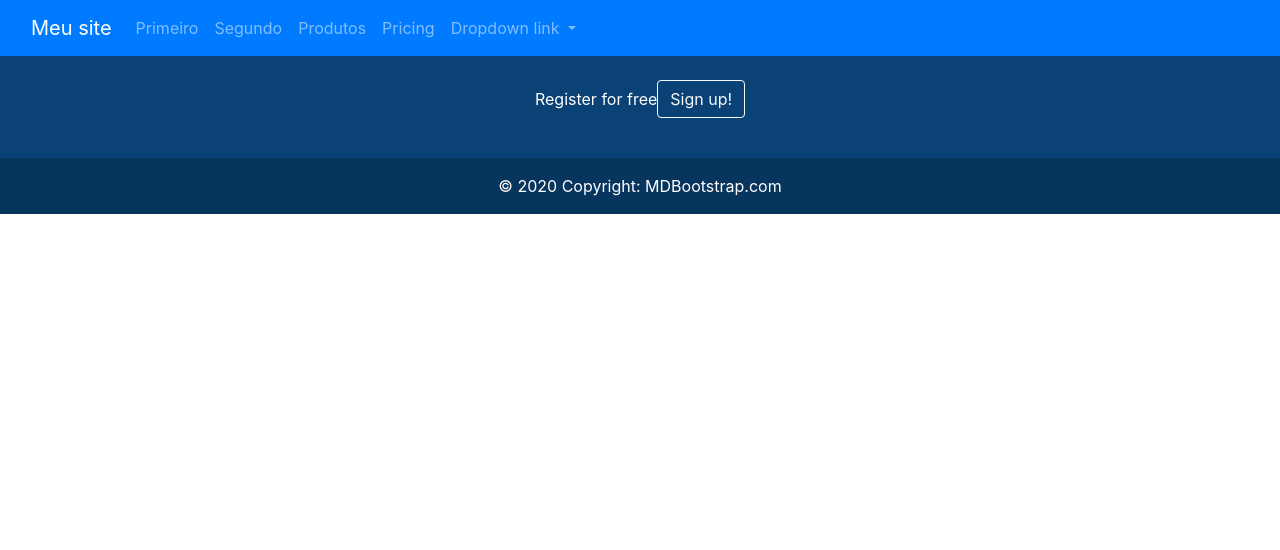
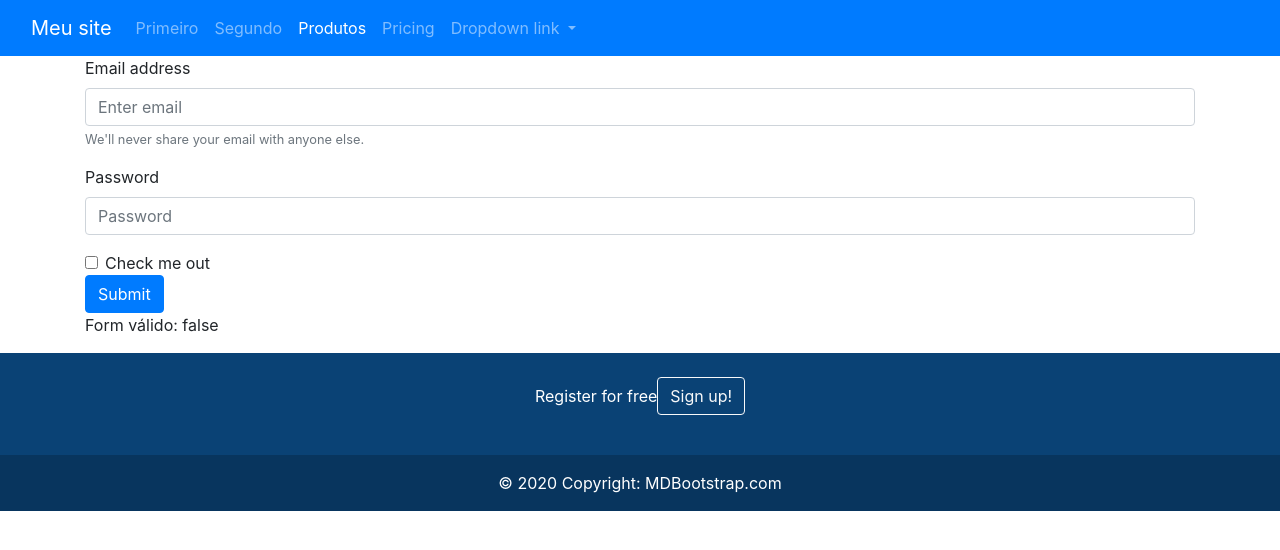
Before and after one commit to erickmind/Curso-Spring-Boot, an Angular app in the folder front/: page /produtos/1 in a window 1280 px wide. Before the commit this address led to /. Shown: the top 550 px of the page. Built offline with nearby package versions, Linux system fonts and the light colour scheme; no server answers.

Commit message:
outros tipos de route e forms

```diff
--- a/front/src/app/app-routing.module.ts
+++ b/front/src/app/app-routing.module.ts
@@ -10,7 +10,6 @@ const routes: Routes = [
   { path: 'home' , component : HomeComponent},
   { path: 'primeiro' , component : PrimeiroComponent},
   { path: 'segundo',  component: SegundoComponent},
-  { path: 'produtos' , component : ProdutosListComponent }
 ];
 
 @NgModule({
--- /dev/null
+++ b/front/src/app/produtos/produto-form/produto-form.component.html
@@ -0,0 +1,23 @@
+<form [formGroup]="formulario" (submit)="onSubmit()">
+    <div class="form-group">
+      <label>Email address</label>
+      <input type="email" class="form-control"
+        formControlName="emailControl"
+        id="exampleInputEmail1"
+        aria-describedby="emailHelp"
+        placeholder="Enter email">
+      <small id="emailHelp" class="form-text text-muted">We'll never share your email with anyone else.</small>
+    </div>
+    <div class="form-group">
+      <label for="exampleInputPassword1">Password</label>
+      <input type="password" class="form-control" id="exampleInputPassword1" placeholder="Password">
+    </div>
+    <div class="form-check">
+      <input type="checkbox" class="form-check-input" id="exampleCheck1">
+      <label class="form-check-label" for="exampleCheck1">Check me out</label>
+    </div>
+    <button type="submit" class="btn btn-primary">Submit</button>
+</form>
+<p>
+Form válido: {{ formulario.valid }}
+</p>
--- /dev/null
+++ b/front/src/app/produtos/produto-form/produto-form.component.ts
@@ -0,0 +1,51 @@
+import { Component, OnInit } from '@angular/core';
+import { FormBuilder, FormGroup, Validators } from '@angular/forms';
+import { ActivatedRoute } from '@angular/router';
+import { ProdutoService } from '../produto.service';
+
+@Component({
+  selector: 'app-produto-form',
+  templateUrl: './produto-form.component.html',
+  styleUrls: ['./produto-form.component.scss']
+})
+export class ProdutoFormComponent implements OnInit {
+
+  formulario! : FormGroup;
+
+  constructor( private activatedRoute : ActivatedRoute,
+    private produtoService : ProdutoService,
+    private formBuilder : FormBuilder
+      ) {
+
+        this.formulario = this.formBuilder
+        .group(
+          {
+            emailControl : [ null , [ Validators.required ] ]
+          }
+        );
+
+       }
+
+  ngOnInit(): void {
+    this.activatedRoute.params.subscribe(
+      (rotaParams) => {
+        console.log( rotaParams?.['id'] );
+        this.get( rotaParams?.['id'] );
+      }
+    );
+  }
+
+  private get( id ){
+    this.produtoService.get( id )
+    .subscribe(
+      ( response ) => {
+        console.log( response );
+      }
+    );
+  }
+
+  onSubmit(){
+    alert( "asasaa" );
+  }
+
+}
--- a/front/src/app/produtos/produtos-routing.module.ts
+++ b/front/src/app/produtos/produtos-routing.module.ts
@@ -1,7 +1,12 @@
 import { NgModule } from '@angular/core';
 import { RouterModule, Routes } from '@angular/router';
+import { ProdutoFormComponent } from './produto-form/produto-form.component';
+import { ProdutosListComponent } from './produtos-list/produtos-list.component';
 
-const routes: Routes = [];
+const routes: Routes = [
+  { path: 'produtos' , component : ProdutosListComponent },
+  { path: 'produtos/:id' , component : ProdutoFormComponent}
+];
 
 @NgModule({
   imports: [RouterModule.forChild(routes)],
```
Also changed, not shown: front/src/app/categorias/categorias-routing.module.ts (added, +10 -0 lines), front/src/app/categorias/categorias.module.ts (added, +14 -0 lines), front/src/app/produtos/produtos.module.ts (+7 -2 lines), front/src/app/produtos/produto-form/produto-form.component.scss (added).
